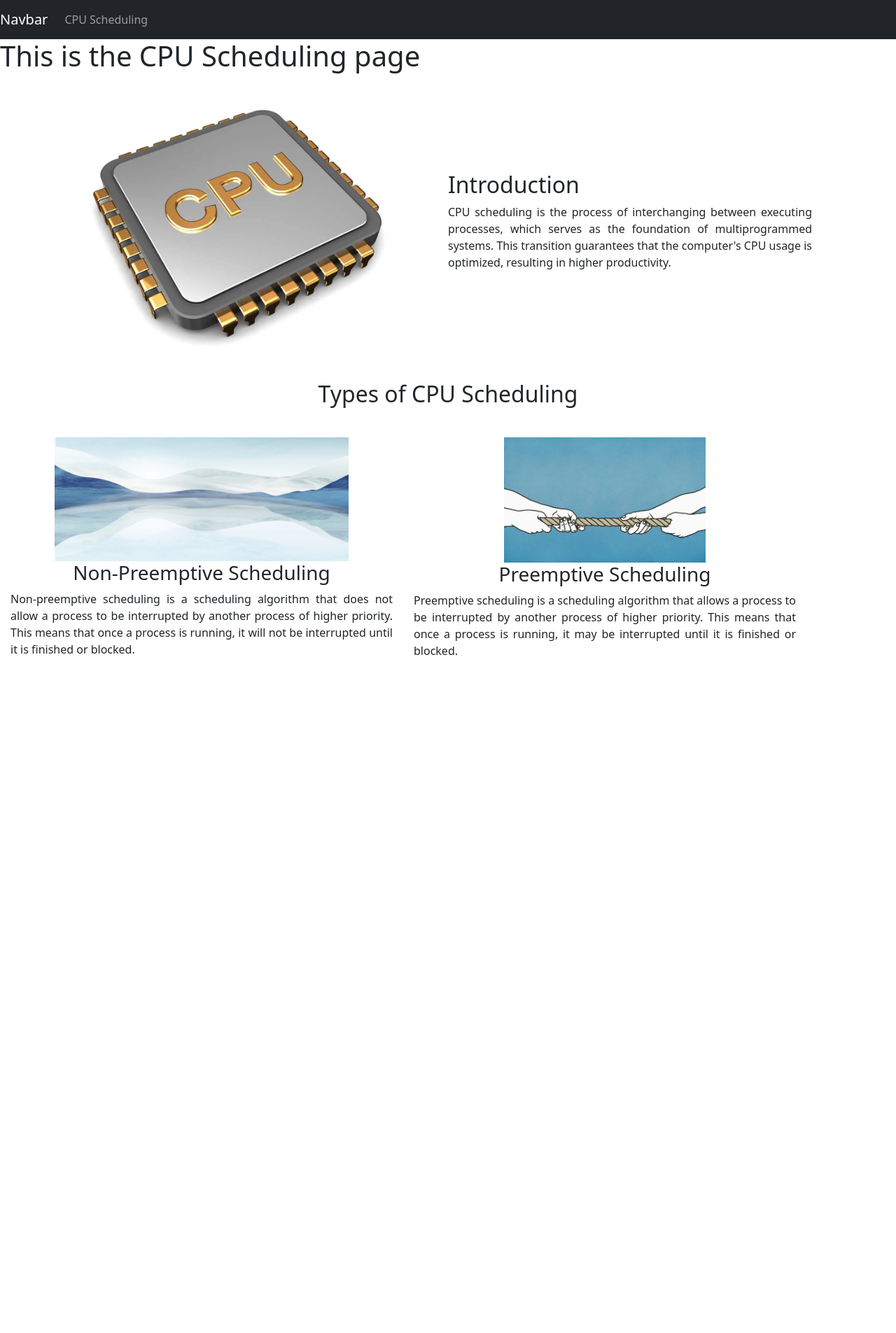
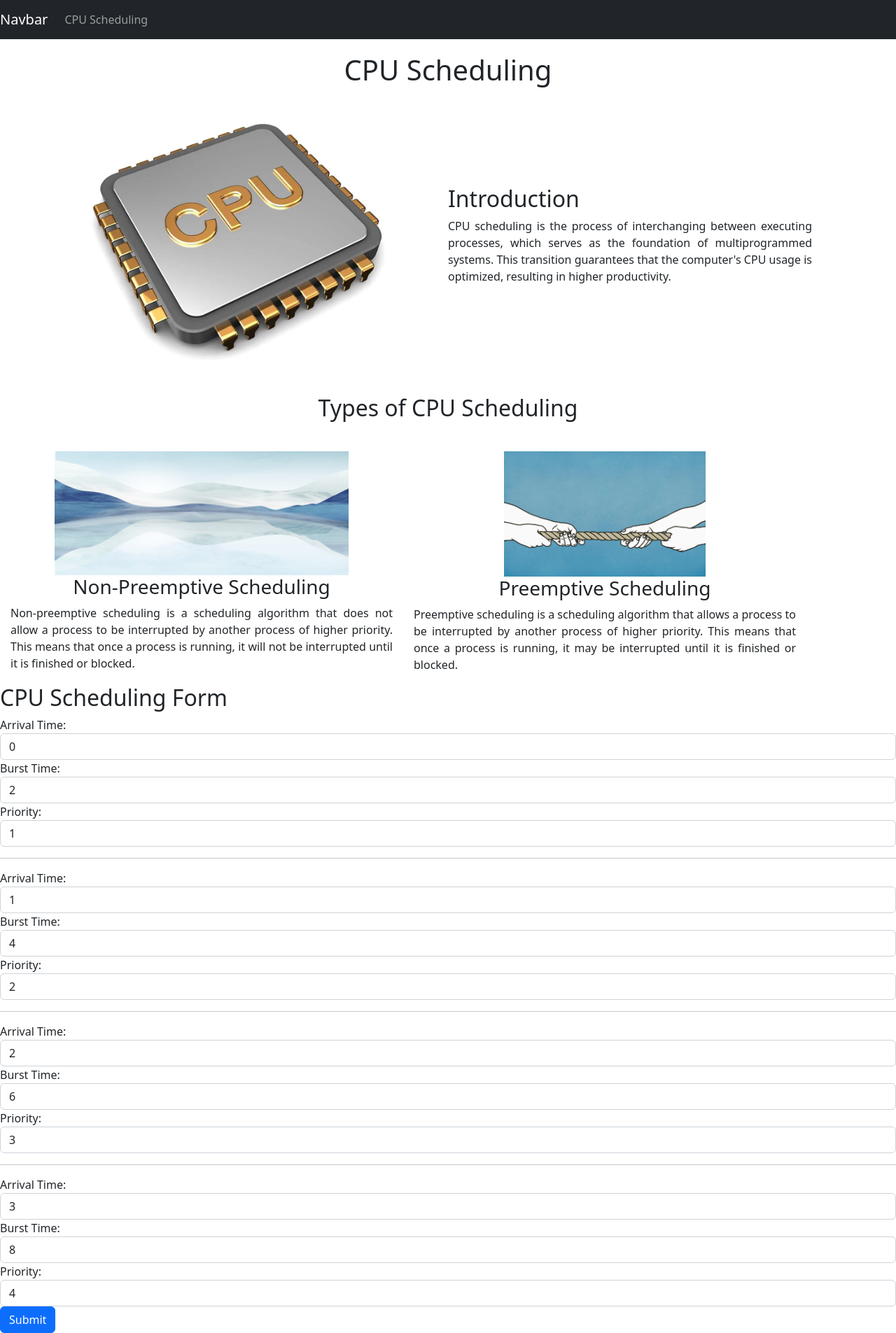
Before and after one commit to Hardvan/The-OS-sential-Guide, a Flask app: page /cpu in a window 1280 px wide. Shown: the whole page at 70% size. Before the commit the page ends 936 px from the top, so only its background shows below. Run offline with Flask 2, Linux system fonts and the light colour scheme.

Commit message:
Add form for Process AT, BT, Priority and receive

```diff
--- a/Website/app.py
+++ b/Website/app.py
@@ -1,7 +1,7 @@
 # cd to the folder where the app.py file is located
 # run the command: python app.py
 
-from flask import Flask, render_template
+from flask import Flask, render_template, request
 
 app = Flask(__name__)
 
@@ -17,13 +17,29 @@ def index():
     return render_template("home.html")
 
 
-@app.route('/cpu')
+@app.route('/cpu', methods=['GET', 'POST'])
 def cpu():
     """CPU Scheduling Page
 
     Returns:
         [html]: [CPU Scheduling Page]
     """
+
+    if request.method == 'POST':
+        # Get form data
+        data = []
+        for i in range(1, 5):
+            arrival_time = request.form.get(f'arrival_time_{i}')
+            burst_time = request.form.get(f'burst_time_{i}')
+            priority = request.form.get(f'priority_{i}')
+            data.append({'arrival_time': arrival_time,
+                        'burst_time': burst_time, 'priority': priority})
+        # Do something with the data
+        print(data)
+
+        # TODO: Redirect to cpu.html with the data
+        return "Form submitted successfully!"
+
     return render_template("cpu.html")
 
 
--- a/Website/static/cpu.css
+++ b/Website/static/cpu.css
@@ -1,3 +1,8 @@
+.PageTitle {
+  text-align: center;
+  margin: 20px;
+}
+
 .Introduction {
   display: flex;
   flex-direction: row;
--- a/Website/templates/cpu.html
+++ b/Website/templates/cpu.html
@@ -51,7 +51,7 @@
       </div>
     </nav>
 
-    <h1>This is the CPU Scheduling page</h1>
+    <h1 class="PageTitle">CPU Scheduling</h1>
 
     {# Introduction #}
     <div class="Introduction">
@@ -93,5 +93,55 @@
         </div>
       </div>
     </div>
+
+    {# Scheduling Algorithms Form #}
+    <h2 class="FormHeading">CPU Scheduling Form</h2>
+    <div class="Form">
+      <form method="POST" action="{{ url_for('cpu') }}">
+        {% for i in range(1, 5) %}
+        <div class="form-group">
+          {# Arrival Time #}
+          <label for="arrival_time">Arrival Time:</label>
+          <input
+            type="number"
+            name="arrival_time_{{ i }}"
+            id="arrival_time_{{ i }}"
+            class="form-control"
+            value="{{ i-1 }}"
+            required
+          />
+        </div>
+        <div class="form-group">
+          {# Burst Time #}
+          <label for="burst_time">Burst Time:</label>
+          <input
+            type="number"
+            name="burst_time_{{ i }}"
+            id="burst_time_{{ i }}"
+            class="form-control"
+            value="{{ i*2 }}"
+            required
+          />
+        </div>
+        <div class="form-group">
+          {# Priority #}
+          <label for="priority">Priority:</label>
+          <input
+            type="number"
+            name="priority_{{ i }}"
+            id="priority_{{ i }}"
+            class="form-control"
+            value="{{ i }}"
+            required
+          />
+        </div>
+        {% if i != 4 %}
+        <hr />
+        {% endif %} {% endfor %}
+        <div class="form-group">
+          <button type="submit" class="btn btn-primary">Submit</button>
+        </div>
+      </form>
+    </div>
   </body>
 </html>
```
